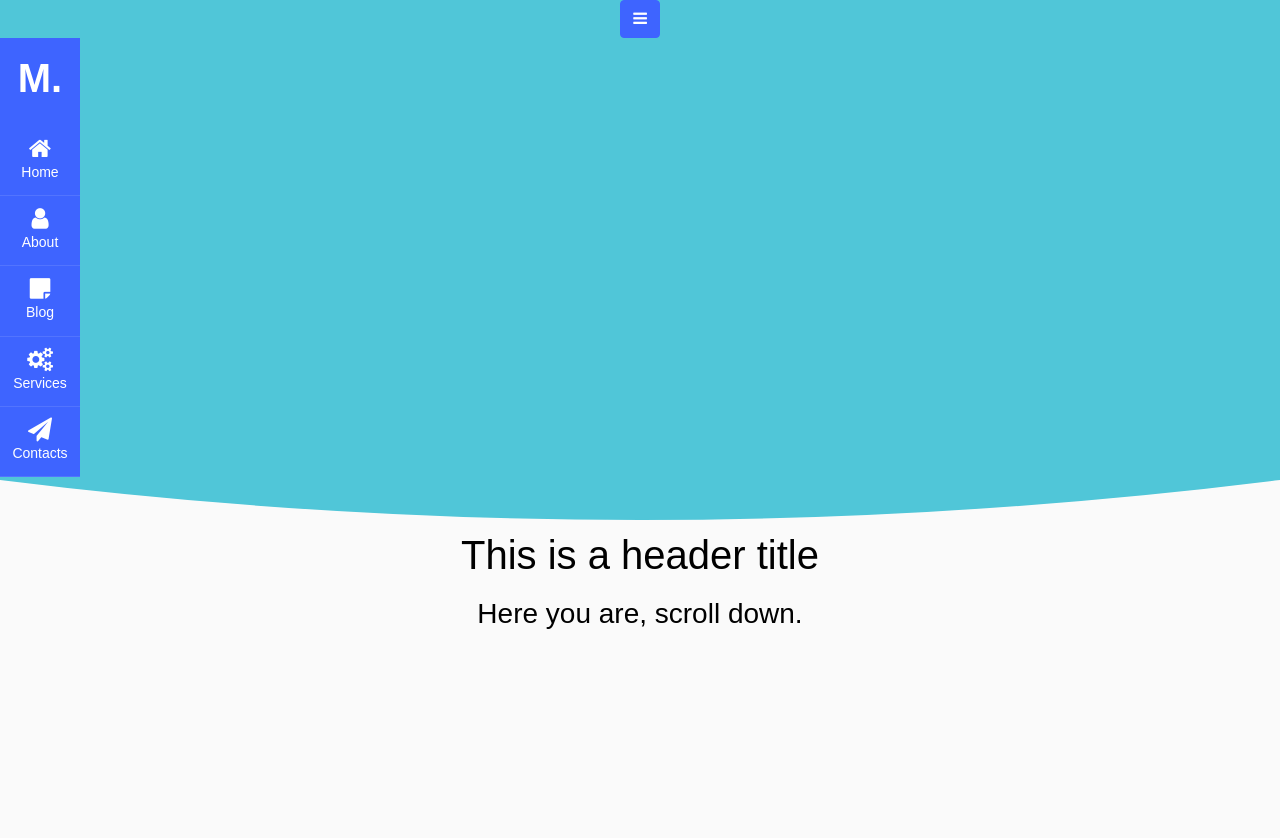
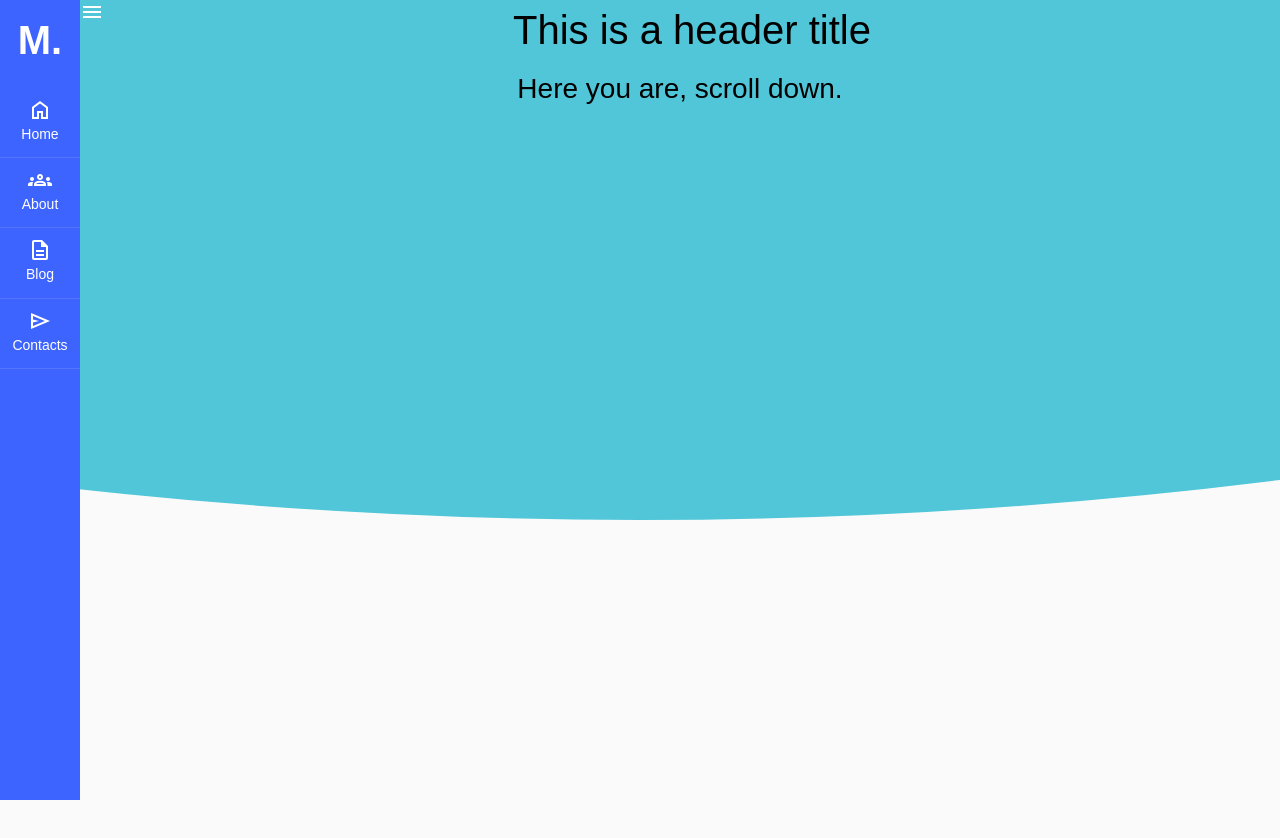
Before and after one commit to cronycommunity/hausmeister-web-site-javascript, a plain HTML site: page index.html in a window 1280 px wide. Shown: the top 838 px of the page. Drawn offline with nearby package versions, Linux system fonts and the light colour scheme.

Commit message:
symbols were added to sidebar

```diff
--- a/index.html
+++ b/index.html
@@ -30,52 +30,47 @@
     </div>
 
     <header>
-        <!-- Navbar-->
-        <div class="container-fluid">
-            <button type="button" id="sidebarCollapse" class="btn btn-primary">
-          <i class="fa fa-bars"></i>
-            </div>
+        <div class="wrapper d-flex align-items-stretch">
             <nav id="sidebar" class="active">
                 <h1><a href="index.html" class="logo">M.</a></h1>
                 <ul class="list-unstyled components mb-5">
                     <li class="active">
-                    <a href="#"><span class="fa fa-home"></span> Home</a>
+                        <a href="#"><span class="material-symbols-outlined">
+                            home
+                            </span> Home</a>
                     </li>
                     <li>
-                    <a href="#"><span class="fa fa-user"></span> About</a>
+                        <a href="#"><span class="material-symbols-outlined">
+                            groups
+                            </span> About</a>
                     </li>
                     <li>
-                    <a href="#"><span class="fa fa-sticky-note"></span> Blog</a>
+                        <a href="#"><span class="material-symbols-outlined">
+                            description
+                            </span> Blog</a>
                     </li>
                     <li>
-                    <a href="#"><span class="fa fa-cogs"></span> Services</a>
-                </li>
-                <li>
-                    <a href="#"><span class="fa fa-paper-plane"></span> Contacts</a>
+                        <a href="#"><span class="material-symbols-outlined">
+                            send
+                            </span> Contacts</a>
                     </li>
                 </ul>
+            </nav>
 
-            <div class="footer">
-                <p>
-                    Copyright &copy;
-                    <script>
-                        document.write(new Date().getFullYear());
-                    </script> All rights reserved | This template is made with <i class="icon-heart" aria-hidden="true"></i> by <a href="https://colorlib.com" target="_blank">Colorlib.com</a>
-                </p>
-            </div>
-        </nav>
+            <!-- Page Content  -->
+            <div id="content" class="">
+                <span id="sidebarCollapse" class="material-symbols-outlined float-left">
+            menu
+          </span>
                 <h1>This is a header title</h1>
                 <h3>Here you are, scroll down.</h3>
+            </div>
+        </div>
     </header>
 
     <main>
         <!-- Page Content  -->
-        <div id="content" class="p-4 p-md-5">
-
-
-
-
-    </div>
+        <div id="content" class="p-4 p-md-5"></div>
         <div class="container">
             <div class="py-5">
                 <p class="lead">
```
Lines whose indentation alone changed are shown as unchanged.
